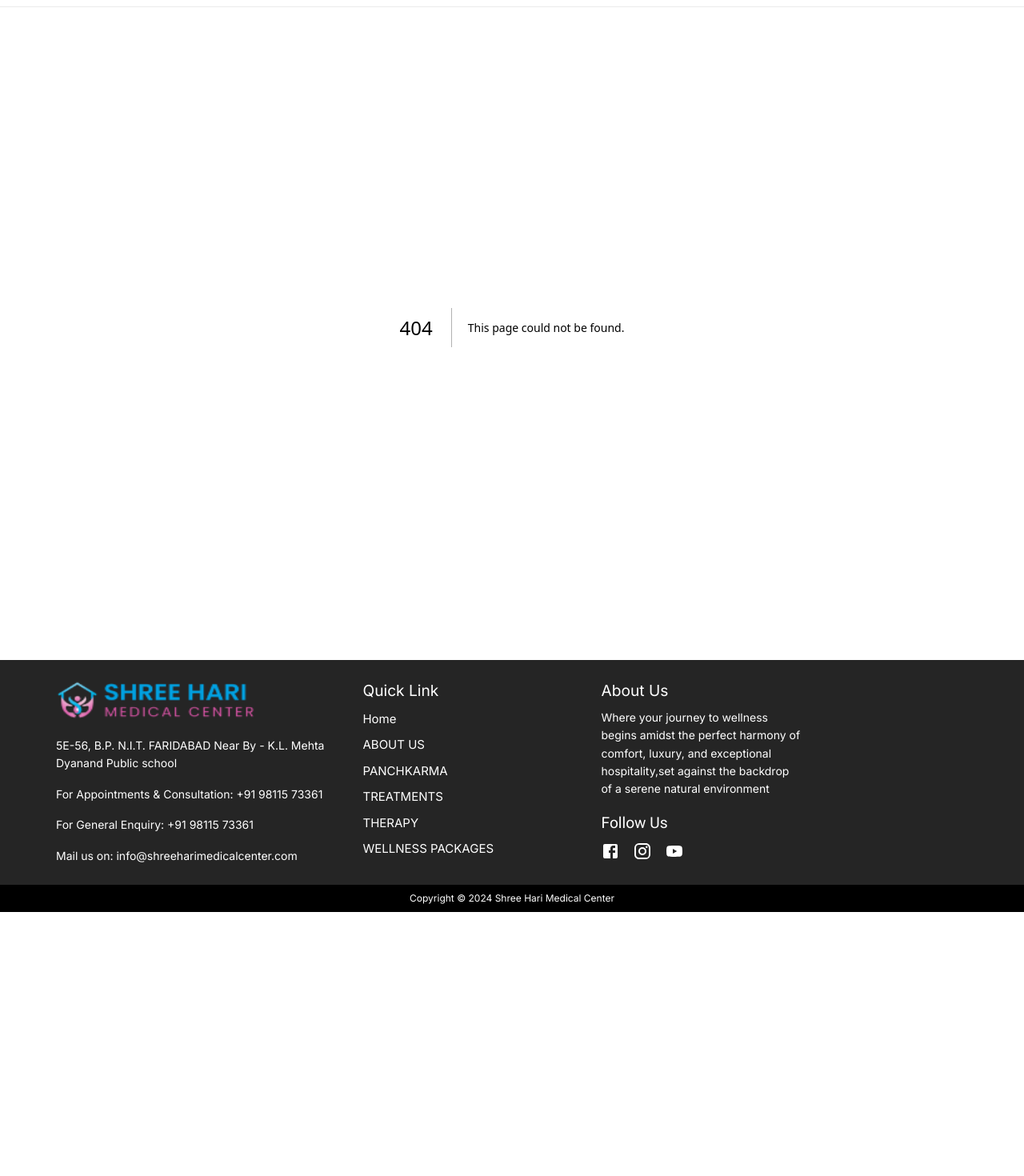
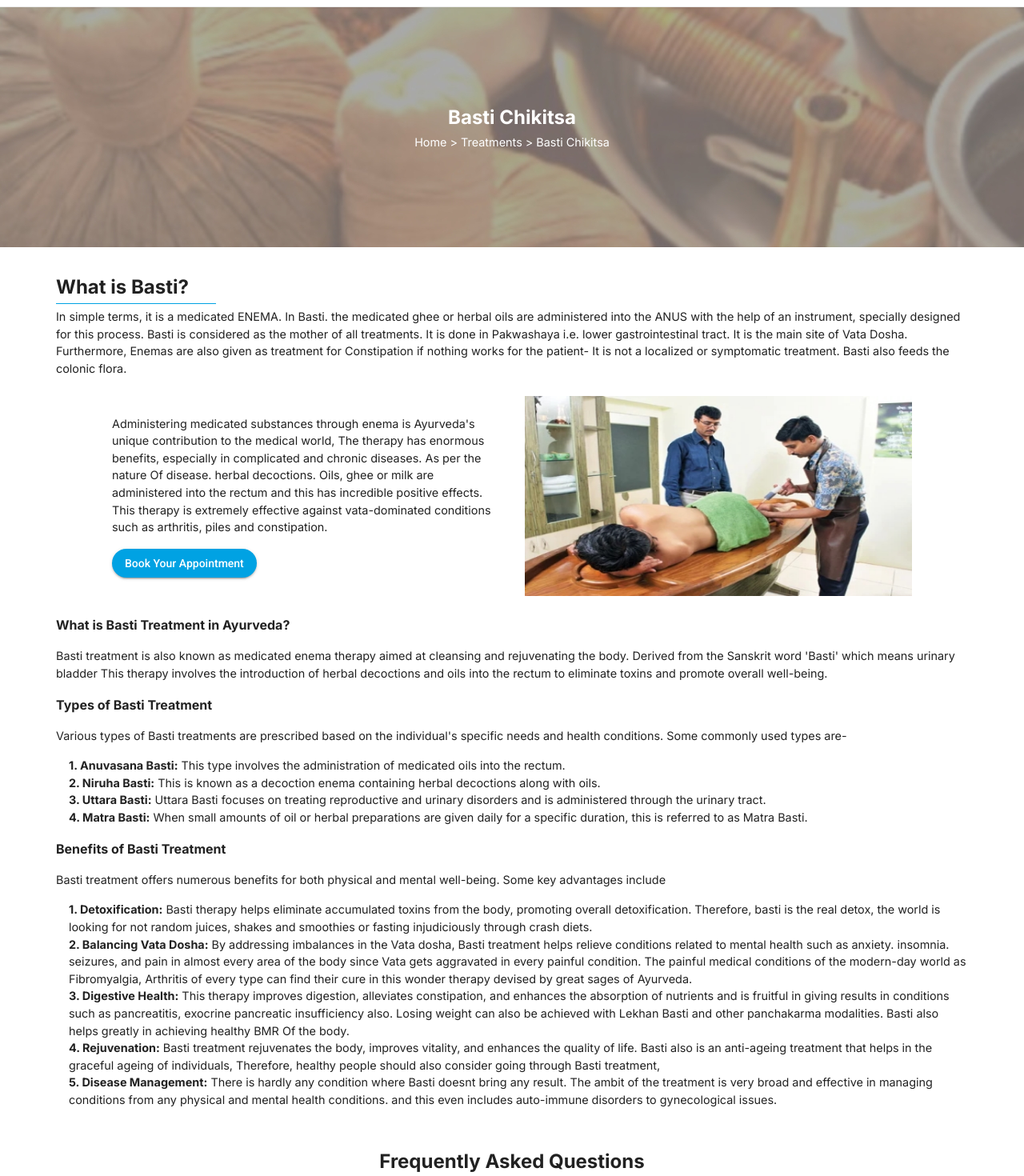
Before and after one commit to aadilranajmi/hari-medical, a Next.js app: page /basti-chikitsa in a window 1280 px wide. Before the commit this address had no page. Shown: the part 60-1530 px from the top of the page at 80% size. Before the commit the page ends 1200 px from the top, so only its background shows below. Built offline with nearby package versions, Linux system fonts and the light colour scheme.

Commit message:
basti-chikitsa page created

```diff
--- /dev/null
+++ b/src/app/basti-chikitsa/page.js
@@ -0,0 +1,155 @@
+import HomeBlog from "@/components/Home/HomeBlog";
+import HomeFaq from "@/components/Home/HomeFaq";
+import HeroBanner from "@/components/services/HeroBanner";
+import { heroBannerContent } from "@/static/services";
+import { Button } from "@mui/material";
+import Image from "next/image";
+import React from "react";
+
+const BastiChikitsa = () => {
+  const { title, breadcrumbTitle, bgImg } = heroBannerContent.bastiChikitsa;
+  return (
+    <>
+      <section className="servicesContent suryaChikitsa">
+        <HeroBanner
+          title={title}
+          breadcrumbTitle={breadcrumbTitle}
+          bgImg={bgImg}
+        />
+        <div className="container">
+          <h2>What is Basti?</h2>
+          <p>
+            In simple terms, it is a medicated ENEMA. In Basti. the medicated
+            ghee or herbal oils are administered into the ANUS with the help of
+            an instrument, specially designed for this process. Basti is
+            considered as the mother of all treatments. It is done in Pakwashaya
+            i.e. lower gastrointestinal tract. It is the main site of Vata
+            Dosha. Furthermore, Enemas are also given as treatment for
+            Constipation if nothing works for the patient- It is not a localized
+            or symptomatic treatment. Basti also feeds the colonic flora.
+          </p>
+          <div className="imgContent">
+            <div className="imgContentData">
+              <p>
+                Administering medicated substances through enema is Ayurveda's
+                unique contribution to the medical world, The therapy has
+                enormous benefits, especially in complicated and chronic
+                diseases. As per the nature Of disease. herbal decoctions. Oils,
+                ghee or milk are administered into the rectum and this has
+                incredible positive effects. This therapy is extremely effective
+                against vata-dominated conditions such as arthritis, piles and
+                constipation.
+              </p>
+              <Button
+                variant="contained"
+                sx={{
+                  borderRadius: "2rem",
+                }}
+              >
+                <a href="tel:+91 98115 73361">Book Your Appointment</a>
+              </Button>
+            </div>
+            <div className="serviceImg">
+              <Image
+                src="/images/services/basti-chikitsa/basti-chikitsa.jpg"
+                fill
+                alt="Benefit of Basti Chikitsa"
+              />
+            </div>
+          </div>
+          <p>
+            <b>What is Basti Treatment in Ayurveda?</b>
+          </p>
+          <p>
+            Basti treatment is also known as medicated enema therapy aimed at
+            cleansing and rejuvenating the body. Derived from the Sanskrit word
+            'Basti' which means urinary bladder This therapy involves the
+            introduction of herbal decoctions and oils into the rectum to
+            eliminate toxins and promote overall well-being.
+          </p>
+          <p>
+            <b>Types of Basti Treatment</b>
+          </p>
+          <p>
+            Various types of Basti treatments are prescribed based on the
+            individual's specific needs and health conditions. Some commonly
+            used types are-
+          </p>
+          <ul style={{ listStyle: "none" }}>
+            <li>
+              <b>1. Anuvasana Basti:</b> This type involves the administration
+              of medicated oils into the rectum.
+            </li>
+            <li>
+              <b>2. Niruha Basti:</b> This is known as a decoction enema
+              containing herbal decoctions along with oils.
+            </li>
+            <li>
+              <b>3. Uttara Basti:</b> Uttara Basti focuses on treating
+              reproductive and urinary disorders and is administered through the
+              urinary tract.
+            </li>
+            <li>
+              <b>4. Matra Basti:</b> When small amounts of oil or herbal
+              preparations are given daily for a specific duration, this is
+              referred to as Matra Basti.
+            </li>
+          </ul>
+          <p>
+            <b>Benefits of Basti Treatment</b>
+          </p>
+          <p>
+            Basti treatment offers numerous benefits for both physical and
+            mental well-being. Some key advantages include
+          </p>
+          <ul style={{ listStyle: "none" }}>
+            <li>
+              <b>1. Detoxification:</b> Basti therapy helps eliminate
+              accumulated toxins from the body, promoting overall
+              detoxification. Therefore, basti is the real detox, the world is
+              looking for not random juices, shakes and smoothies or fasting
+              injudiciously through crash diets.
+            </li>
+            <li>
+              <b>2. Balancing Vata Dosha:</b> By addressing imbalances in the
+              Vata dosha, Basti treatment helps relieve conditions related to
+              mental health such as anxiety. insomnia. seizures, and pain in
+              almost every area of the body since Vata gets aggravated in every
+              painful condition. The painful medical conditions of the
+              modern-day world as Fibromyalgia, Arthritis of every type can find
+              their cure in this wonder therapy devised by great sages of
+              Ayurveda.
+            </li>
+            <li>
+              <b>3. Digestive Health:</b> This therapy improves digestion,
+              alleviates constipation, and enhances the absorption of nutrients
+              and is fruitful in giving results in conditions such as
+              pancreatitis, exocrine pancreatic insufficiency also. Losing
+              weight can also be achieved with Lekhan Basti and other
+              panchakarma modalities. Basti also helps greatly in achieving
+              healthy BMR Of the body.
+            </li>
+            <li>
+              <b>4. Rejuvenation:</b> Basti treatment rejuvenates the body,
+              improves vitality, and enhances the quality of life. Basti also is
+              an anti-ageing treatment that helps in the graceful ageing of
+              individuals, Therefore, healthy people should also consider going
+              through Basti treatment,
+            </li>
+            <li>
+              <b>5. Disease Management:</b> There is hardly any condition where
+              Basti doesnt bring any result. The ambit of the treatment is very
+              broad and effective in managing conditions from any physical and
+              mental health conditions. and this even includes auto-immune
+              disorders to gynecological issues.
+            </li>
+          </ul>
+        </div>
+      </section>
+      <HomeFaq />
+      <HomeBlog />
+    </>
+  );
+};
+
+export default BastiChikitsa;
--- a/src/static/services.js
+++ b/src/static/services.js
@@ -29,6 +29,11 @@ export const heroBannerContent = {
     title: "Jal Chikitsa Therapie",
     breadcrumbTitle: "Jal Chikitsa Therapie",
     bgImg: "/images/services/jal-chikitsa/bg.jpg",
+  },
+  bastiChikitsa: {
+    title: "Basti Chikitsa",
+    breadcrumbTitle: "Basti Chikitsa",
+    bgImg: "/images/services/basti-chikitsa/bg.jpg",
   },
 };
 
```
Also changed, not shown: public/images/services/basti-chikitsa/basti-chikitsa.jpg (added), public/images/services/basti-chikitsa/bg.jpg (added).
